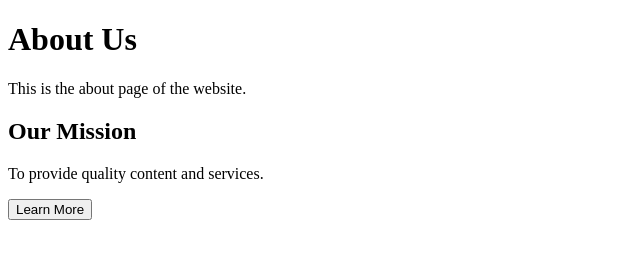
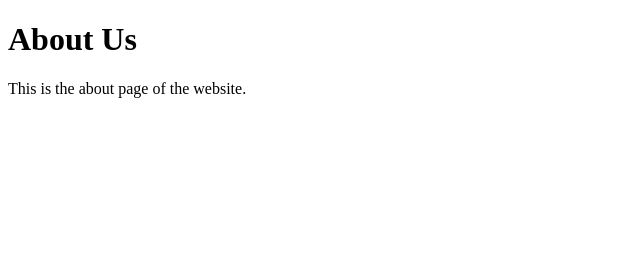
Before and after one commit to Divyanshu0902/learning-git-branching, a plain HTML site: page about.html in a window 1280 px wide. Shown: the whole page, without its empty margins (0-640 px from the left). Drawn offline with Linux system fonts and the light colour scheme.

Commit message:
modify about page content

```diff
--- a/about.html
+++ b/about.html
@@ -8,9 +8,5 @@
 <body>
     <h1>About Us</h1>
     <p>This is the about page of the website.</p>
-    <div class="card">
-        <h2>Our Mission</h2>
-        <p>To provide quality content and services.</p>
-        <button>Learn More</button>
 </body>
 </html>
```
